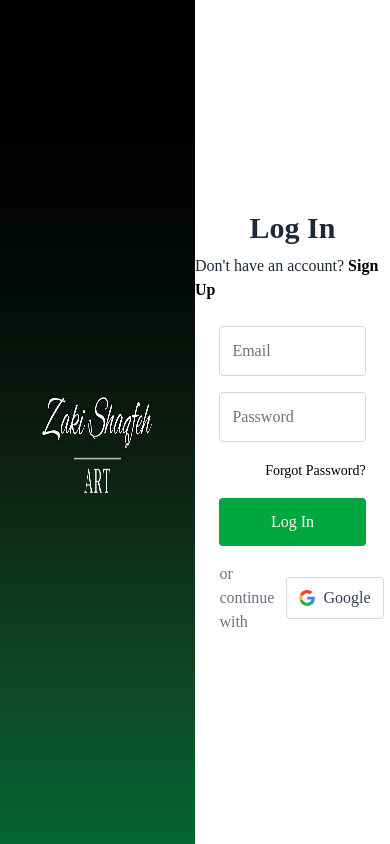
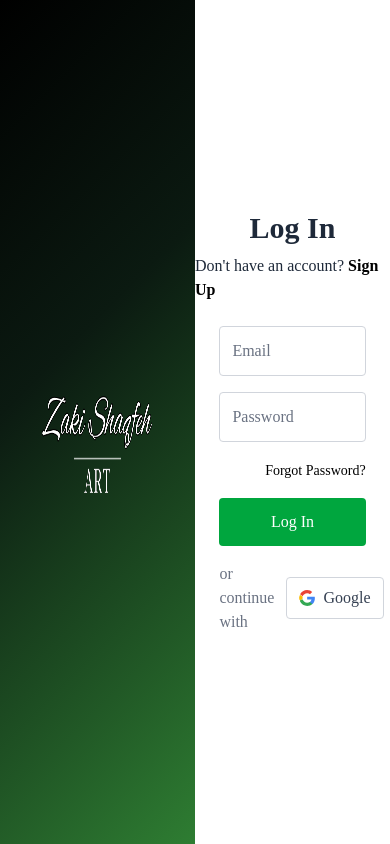
Before and after one commit to DanielShaqfeh/zaki-shaqfeh-art, a React (Vite) app in the folder frontend/: page /login in a window 390 px wide. Built offline with nearby package versions, Linux system fonts and the light colour scheme; a web font is replaced by a local one.

Commit message:
style(loginPage): fix gradient layout and improve mobile menu alignment

```diff
--- a/frontend/src/components/Header.jsx
+++ b/frontend/src/components/Header.jsx
@@ -18,7 +18,7 @@ const Header = () => {
 
 
         {/* Logo */}
-        <h1 className="flex-shrink-0">
+        <h1 className="flex-shrink-0 mx-auto">
           <img src={logo} alt="Logo" className="h-15 md:h-30 w-auto" />
         </h1>
 
@@ -48,7 +48,7 @@ const Header = () => {
       {/* Mobile menu */}
       {isOpen && (
         <div className="md:hidden bg-black">
-          <ul className="flex flex-col items-center space-y-4 py-4 text-lg">
+          <ul className="flex flex-col items-start space-y-4 py-4 px-5 text-lg">
             <li><NavLink href="#home">HOME</NavLink></li>
             <li><NavLink href="#about">ABOUT</NavLink></li>
             <li><NavLink href="#gallery">GALLERY</NavLink></li>
--- a/frontend/src/index.css
+++ b/frontend/src/index.css
@@ -1,14 +1,14 @@
 @import "tailwindcss";
 
 body {
-  background: linear-gradient(135deg, #000000 0%, #062312 40%, #0f4d2b 100%);
+  background: linear-gradient(135deg, #000000 0%, #0b1a11 40%, #2E7D32 100%);
   min-height: 100vh;
   color: #e8ffe8;
 }
 
-
-
-
+.gradient-background{
+  background: linear-gradient(135deg, #000000 0%, #0b1a11 40%, #2E7D32 100%);
+}
 
 .aboreto-font {
   font-family: 'Aboreto', cursive;
--- a/frontend/src/pages/LoginPage.jsx
+++ b/frontend/src/pages/LoginPage.jsx
@@ -7,7 +7,7 @@ const LoginPage = () => {
   return (
     <div className="flex h-screen w-full aboreto-font">
       {/* Left side: Background with logo */}
-      <div className="w-1/2 flex items-center justify-center bg-gradient-to-b from-black via-[#0b1a11] to-green-800">
+      <div className="w-1/2 flex items-center justify-center gradient-background">
         <img src={logo} alt="Logo" className="h-40 w-auto" />
       </div>
 
```
